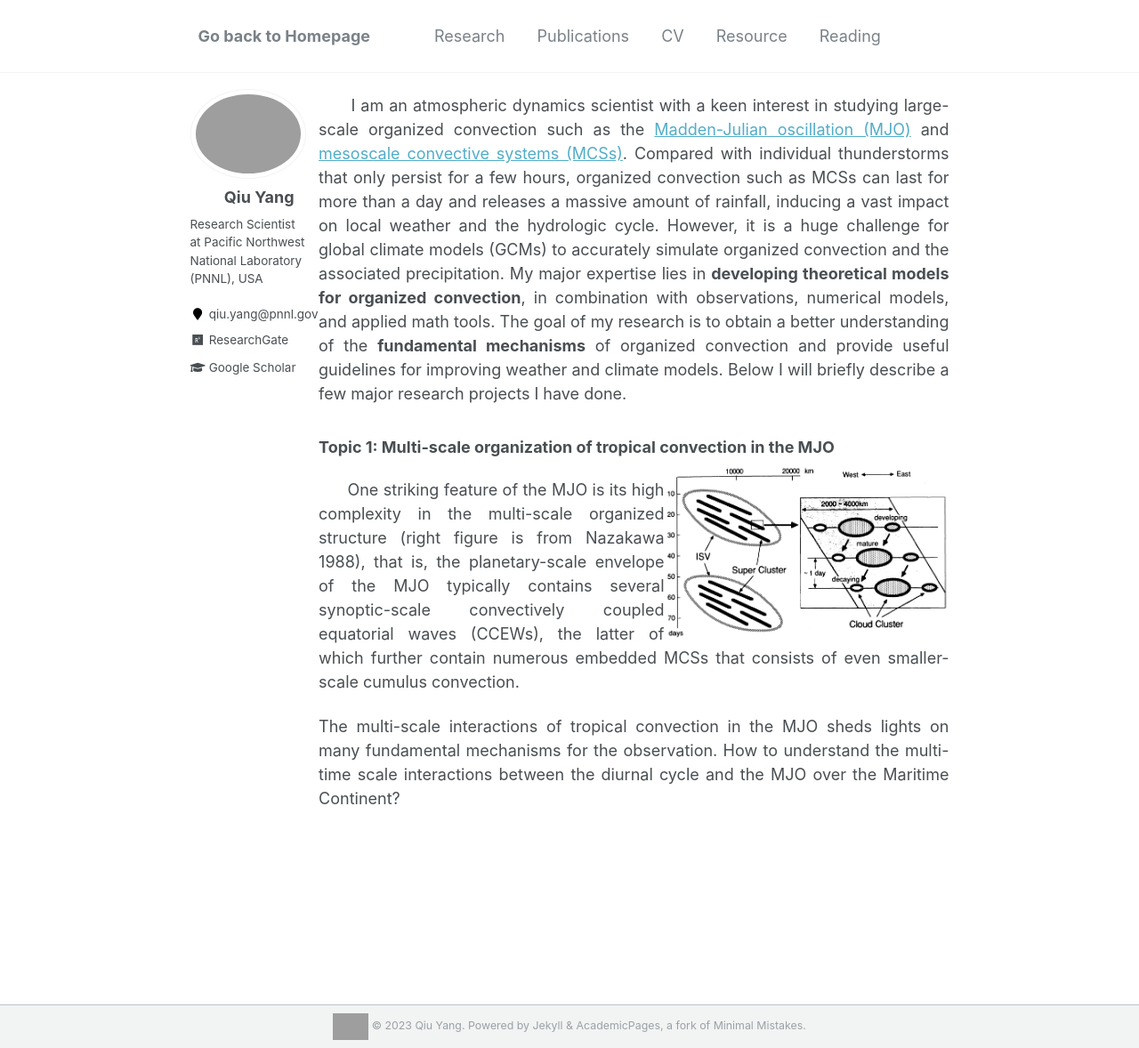
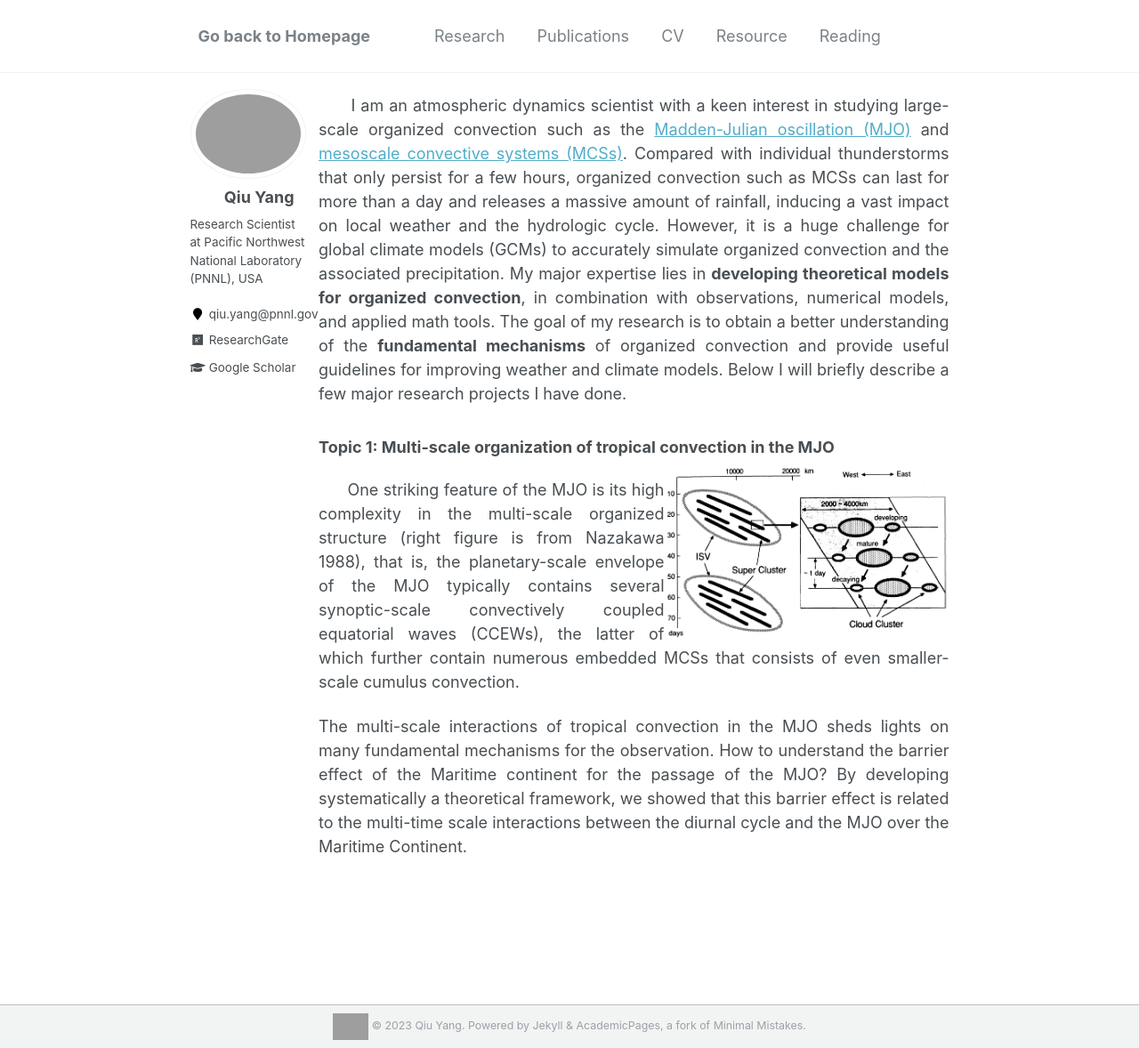
Before and after one commit to qiuyang50/qiuyang50.github.io, a Jekyll site: the page built from _pages/research.md, in a window 1280 px wide and 1178 px high. Shown: the whole window at 89% size. Built offline with Jekyll 4.4.1, drawn with Linux system fonts in a browser that asks for light colours; grey boxes are pictures that could not be loaded.

Commit message:
Update research.md

```diff
--- a/_pages/research.md
+++ b/_pages/research.md
@@ -13,4 +13,4 @@
 
 &nbsp;&nbsp;&nbsp;&nbsp;&nbsp;&nbsp;One striking feature of the MJO is its high complexity in the multi-scale organized structure (right figure is from Nazakawa 1988), that is, the planetary-scale envelope of the MJO typically contains several synoptic-scale convectively coupled equatorial waves (CCEWs), the latter of which further contain numerous embedded MCSs that consists of even smaller-scale cumulus convection.
 
-The multi-scale interactions of tropical convection in the MJO sheds lights on many fundamental mechanisms for the observation. How to understand the multi-time scale interactions between the diurnal cycle and the MJO over the Maritime Continent?
+The multi-scale interactions of tropical convection in the MJO sheds lights on many fundamental mechanisms for the observation. How to understand the barrier effect of the Maritime continent for the passage of the MJO? By developing systematically a theoretical framework, we showed that this barrier effect is related to the multi-time scale interactions between the diurnal cycle and the MJO over the Maritime Continent.
```
